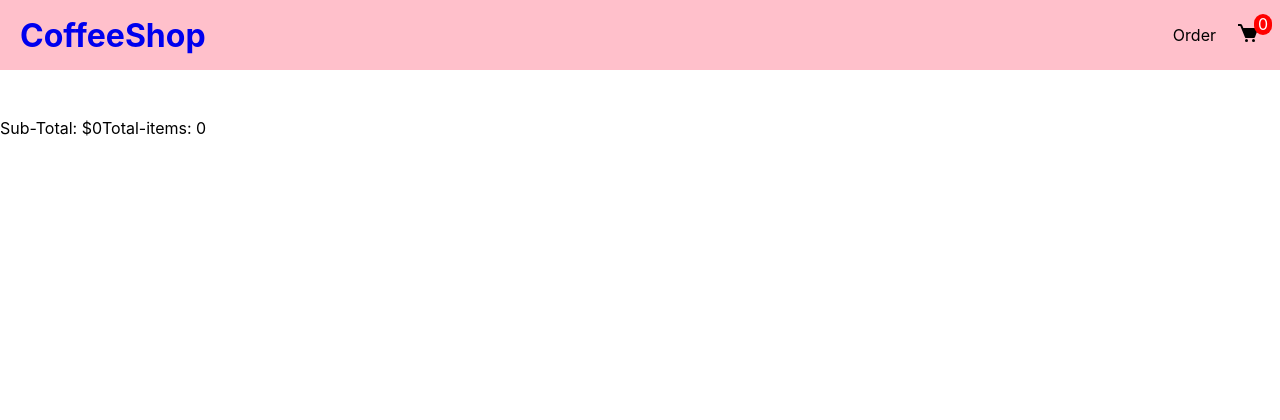
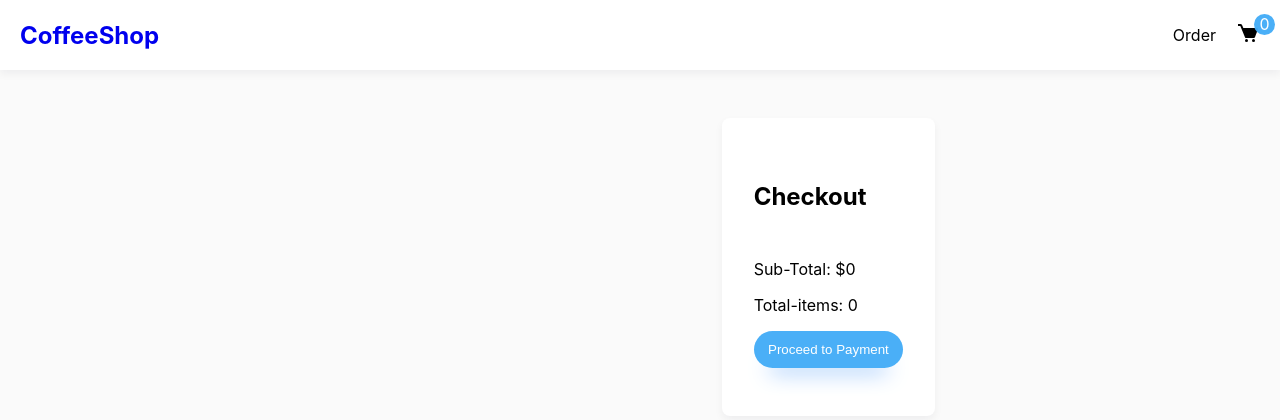
Before and after one commit to CurpraCode/coffee-shop, a React (Create React App) app: page /cart in a window 1280 px wide. Shown: the top 420 px of the page. Built offline with nearby package versions, Linux system fonts and the light colour scheme.

Commit message:
updated the component

```diff
--- a/src/components/CartProduct.jsx
+++ b/src/components/CartProduct.jsx
@@ -60,7 +60,7 @@ const CartProduct = ({
             </div>
           </div>
         </Dis>
-        <button onClick={removeFromBasket}>REMOVE TO CART</button>
+        <button onClick={removeFromBasket}>REMOVE FROM CART</button>
       </InnerBox>
     </Card>
   );
@@ -72,13 +72,12 @@ const Card = styled.div`
 `;
 
 const InnerBox = styled.div`
-  border: 1px solid rgba(67, 172, 247, 0.96);
   margin: 1rem;
   flex: 1;
   border-radius: 2rem;
   border-radius: 12.8028px;
-  background-color: ${(props) => props.theme.cardColor};
-  box-shadow: ${(props) => props.theme.cardShadow};
+  background-color: #fff;
+  box-shadow: 0 0.25rem 0.5rem rgba(26, 26, 44, 0.05);
   text-align: center;
   padding: 0.5rem 0.5rem;
   max-width: 400px;
@@ -96,7 +95,7 @@ const InnerBox = styled.div`
     border: 0px;
     background-color: rgba(67, 172, 247, 0.96);
     box-shadow: 0 18.2571px 21.6157px -15.9059px #3189f4;
-    padding: 0.99rem 1.2rem;
+    padding: 0.69rem 0.9rem;
     color: white;
     border-radius: 2rem;
     margin-bottom: 1rem;
--- a/src/components/Header.jsx
+++ b/src/components/Header.jsx
@@ -11,7 +11,7 @@ const Header = () => {
     <Bg>
       <NavBar>
         <Link to="/">
-          <h1>CoffeeShop</h1>
+          <h2>CoffeeShop</h2>
         </Link>
 
         <Nav>
@@ -31,7 +31,8 @@ const Header = () => {
 export default Header;
 
 const Bg = styled.div`
-   background-color: pink;
+  background-color: #fff;
+  box-shadow: 0 0.25rem 0.5rem rgba(26, 26, 44, 0.05);
    margin-bottom: 3rem
 `
 
@@ -70,13 +71,13 @@ const Nav = styled.div`
     position: relative;
   }
   span {
-    background-color: red;
+    background-color: rgba(67, 172, 247, 0.96);
     position: absolute;
     top: -7px;
     left: 18px;
     color: white;
     text-decoration: none;
-    padding: 0.02rem 0.25rem;
-    border-radius: 5rem;
+    padding: 0.02rem 0.35rem;
+    border-radius: 10rem;
   }
 `;
--- a/src/components/Product.jsx
+++ b/src/components/Product.jsx
@@ -56,13 +56,12 @@ const Product = ({
 export default Product;
 
 const InnerBox = styled.div`
-  border: 1px solid rgba(67, 172, 247, 0.96);
   margin: 1rem;
   flex: 1;
   border-radius: 2rem;
   border-radius: 12.8028px;
-  background-color: ${(props) => props.theme.cardColor};
-  box-shadow: ${(props) => props.theme.cardShadow};
+  background-color: #fff;
+  box-shadow: 0 0.25rem 0.5rem rgba(26, 26, 44, 0.05);
   text-align: center;
   padding: 0.5rem 0.5rem;
   /* width:100%; */
@@ -79,7 +78,7 @@ const InnerBox = styled.div`
     border: 0px;
     background-color: rgba(67, 172, 247, 0.96);
     box-shadow: 0 18.2571px 21.6157px -15.9059px #3189f4;
-    padding: 0.99rem 1.2rem;
+    padding: 0.69rem 0.9rem;
     color: white;
     border-radius: 2rem;
     margin-bottom: 1rem;
--- a/src/components/SubTotal.jsx
+++ b/src/components/SubTotal.jsx
@@ -1,16 +1,51 @@
 import React from "react";
 import { getBasketTotal, getTotalItems } from "../Reducer";
 import { useStateValue } from "../StateProvider";
+import styled from "styled-components";
+import {Link} from "react-router-dom"
 
 const SubTotal = () => {
   const [{ basket }] = useStateValue();
 
   return (
-    <div>
-      <span>Sub-Total: ${getBasketTotal(basket)}</span>
-       <span>Total-items: {getTotalItems(basket)}</span>
-    </div>
+    <Check>
+      <h4>Checkout</h4>
+      <p>Sub-Total: ${getBasketTotal(basket)}</p>
+       <p>Total-items: {getTotalItems(basket)}</p>
+       <div className="buttons">
+              <Link to="/payment">
+                <button className="buttonPrimary">Proceed to Payment</button>
+              </Link>
+            </div>
+    </Check>
   );
 };
 
 export default SubTotal;
+
+const Check = styled.div`
+ background: #fff;
+  margin-left: 2rem;
+  border-radius: 0.5rem;
+  box-shadow: 0 0.25rem 0.5rem rgba(26, 26, 44, 0.05);
+  align-self: flex-start;
+  padding: 2rem;
+  /* width:50%; */
+  h4{
+    font-size:1.5rem;
+    margin-bottom: 3rem;
+  }
+  .buttons{
+    margin-top:1rem;
+  }
+  button {
+    border: 0px;
+    background-color: rgba(67, 172, 247, 0.96);
+    box-shadow: 0 18.2571px 21.6157px -15.9059px #3189f4;
+    padding: 0.69rem 0.9rem;
+    color: white;
+    border-radius: 2rem;
+    margin-bottom: 1rem;
+    font-family: "Space Grotesk", sans-serif;
+  }
+  `
--- a/src/index.css
+++ b/src/index.css
@@ -5,6 +5,7 @@ body {
     sans-serif;
   -webkit-font-smoothing: antialiased;
   -moz-osx-font-smoothing: grayscale;
+  background-color:rgb(250,250,250);
 }
 
 code {
--- a/src/pages/Cart.jsx
+++ b/src/pages/Cart.jsx
@@ -3,12 +3,15 @@ import CartProduct from "../components/CartProduct";
 import { useStateValue } from "../StateProvider";
 import Header from "../components/Header";
 import SubTotal from "../components/SubTotal";
+import styled from "styled-components"
 
 const Cart = () => {
   const [{ basket }] = useStateValue();
   return (
     <div>
       <Header />
+      <Dis>
+        <div>
       {basket.map((item) => {
         return (
           <CartProduct
@@ -23,9 +26,18 @@ const Cart = () => {
           />
         );
       })}
+      </div>
       <SubTotal />
+      </Dis>
+
     </div>
   );
 };
 
 export default Cart;
+
+const Dis =styled.div`
+display:flex;
+justify-content:space-evenly;
+flex-flow: wrap
+`
```
